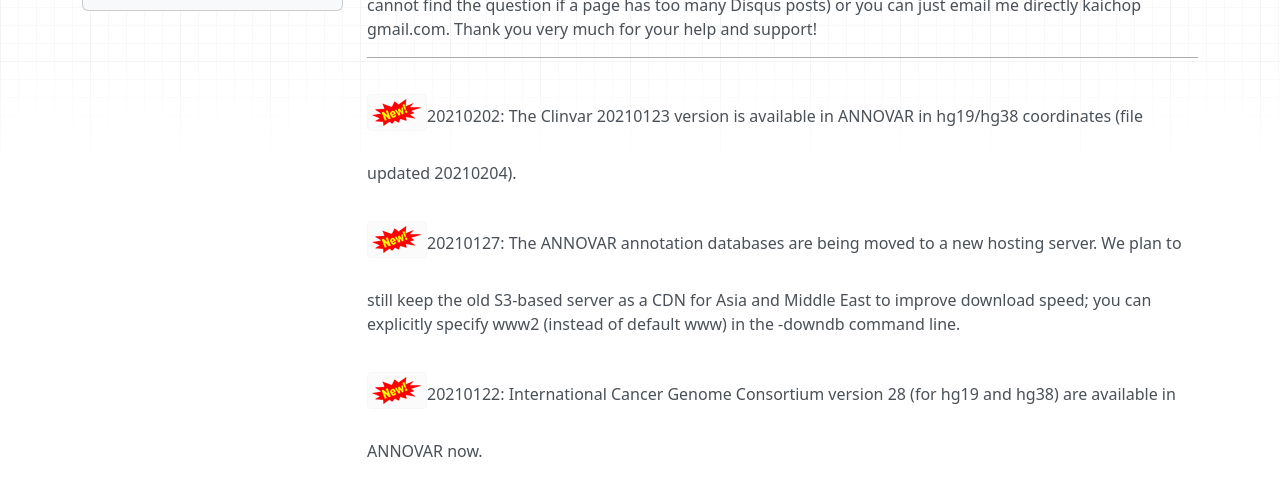
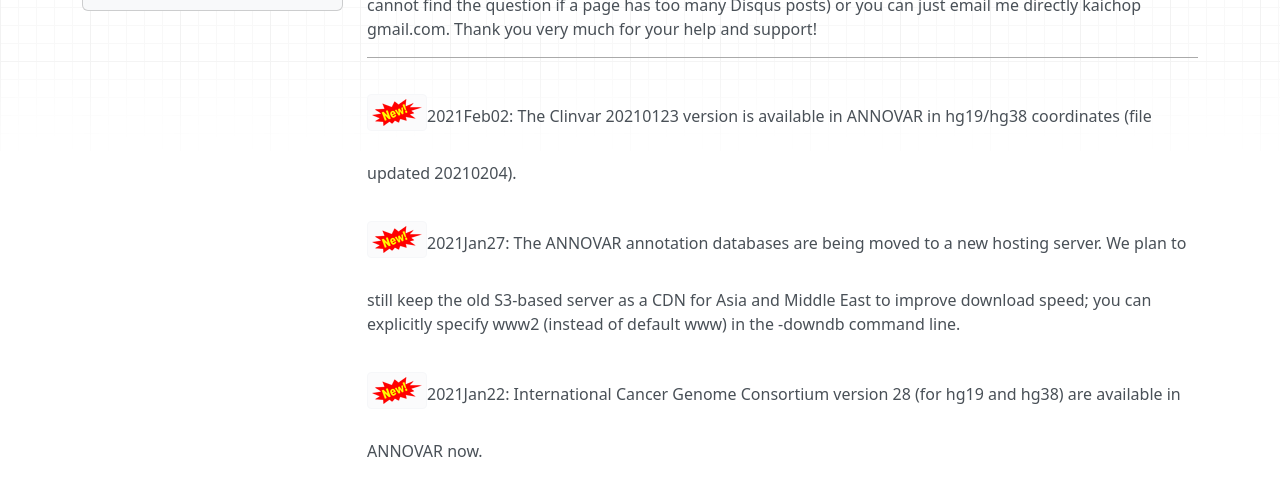
Before and after one commit to WGLab/doc-ANNOVAR, an MkDocs documentation site: the page built from docs/index.md, in a window 1280 px wide and 900 px high, scrolled down 546 px. Shown: the part 155-648 px from the top of the window. Built offline with MkDocs 1.6.1, drawn with Linux system fonts in a browser that asks for light colours; nearby versions of some CDN libraries; old or Windows-style settings are respelled for this version of MkDocs.

Commit message:
formatting changes

```diff
--- a/docs/index.md
+++ b/docs/index.md
@@ -11,11 +11,11 @@ Please click the menu items to navigate through this website. If you have questi
 
 ---
 
-![new](img/new.png)20210202: The Clinvar 20210123 version is available in ANNOVAR in hg19/hg38 coordinates (file updated 20210204).
+![new](img/new.png)2021Feb02: The Clinvar 20210123 version is available in ANNOVAR in hg19/hg38 coordinates (file updated 20210204).
 
-![new](img/new.png)20210127: The ANNOVAR annotation databases are being moved to a new hosting server. We plan to still keep the old S3-based server as a CDN for Asia and Middle East to improve download speed; you can explicitly specify www2 (instead of default www) in the -downdb command line.
+![new](img/new.png)2021Jan27: The ANNOVAR annotation databases are being moved to a new hosting server. We plan to still keep the old S3-based server as a CDN for Asia and Middle East to improve download speed; you can explicitly specify www2 (instead of default www) in the -downdb command line.
 
-![new](img/new.png)20210122: International Cancer Genome Consortium version 28 (for hg19 and hg38) are available in ANNOVAR now.
+![new](img/new.png)2021Jan22: International Cancer Genome Consortium version 28 (for hg19 and hg38) are available in ANNOVAR now.
 
 ![new](img/new.png)2020Oct07: The dbNSFP v4.1 is available in ANNOVAR for annotation on hg19 and hg38 coordinate (keyword dbnsfp41a is for academic use, dbnsfp41c is for commercial use).
 
```
